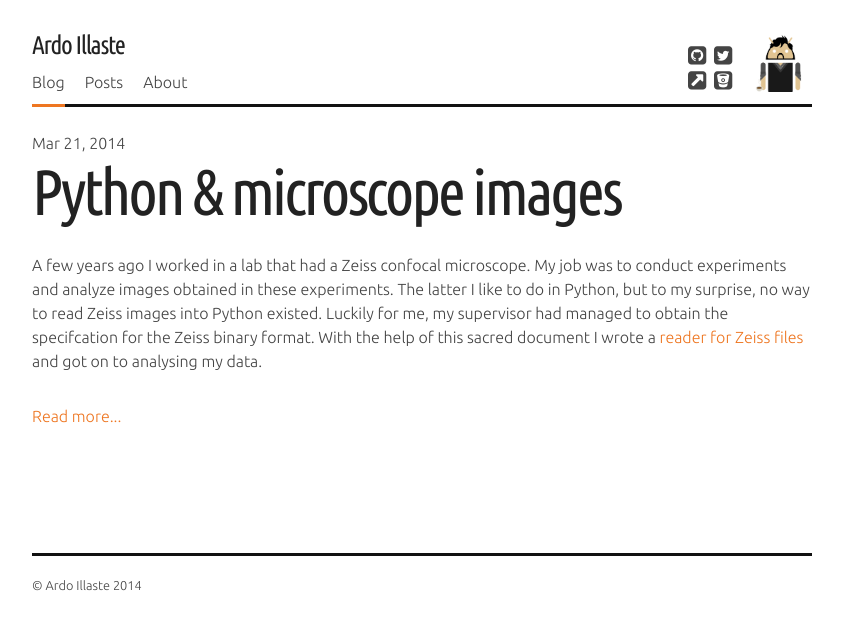
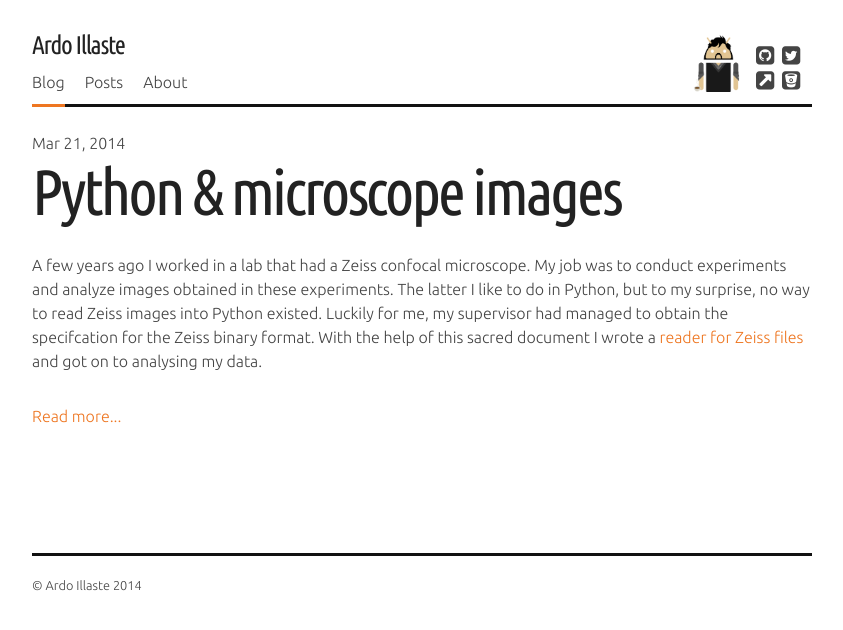
Before and after one commit to ardoi/ardoi.github.io, a Jekyll site: the page built from index.html, in a window 1280 px wide. Shown: the top 630 px of the page, without its empty margins (218-1061 px from the left). Built offline with Jekyll 4.4.1, drawn with Linux system fonts in a browser that asks for light colours; nearby versions of some CDN libraries; Markdown is read by kramdown in place of the engine named in the settings; the list of posts is cut into pages by our own code.

Commit message:
Changed logo location

```diff
--- a/_includes/header.html
+++ b/_includes/header.html
@@ -1,6 +1,9 @@
 <header>
     <div class="container">
         <div class="profile">
+            <a href="/about">
+              <img src="{% include avatar_url %}?s=54" alt="avatar" class="avatar" />
+            </a>
             <div class="social">
                 <a href="https://github.com/ardoi">
                     <i class="fa fa-github-square fa-lg"></i>
@@ -18,9 +21,6 @@
                     <i class="fa fa-bitbucket-square fa-lg"></i>
                 </a>
             </div>
-            <a target="_blank" href="/about">
-              <img src="{% include avatar_url %}?s=54" alt="avatar" class="avatar" />
-            </a>
         </div>
 
         <h5 class="logo"><a href="/">Ardo Illaste</a></h5>
--- a/_sass/mobile.scss
+++ b/_sass/mobile.scss
@@ -235,7 +235,7 @@ header .avatar, header .avatar-large {
     height: 58px;
     /*border: 2px solid $orange;*/
     float: left;
-    margin-left: 10px;
+    margin-right: 10px;
     display: none;
 }
 
--- a/css/mobile.css
+++ b/css/mobile.css
@@ -284,7 +284,7 @@ header .avatar, header .avatar-large {
   height: 58px;
   /*border: 2px solid $orange;*/
   float: left;
-  margin-left: 10px;
+  margin-right: 10px;
   display: none; }
 
 /* line 242, ../_sass/mobile.scss */
```
Also changed, not shown: 1 other file.
